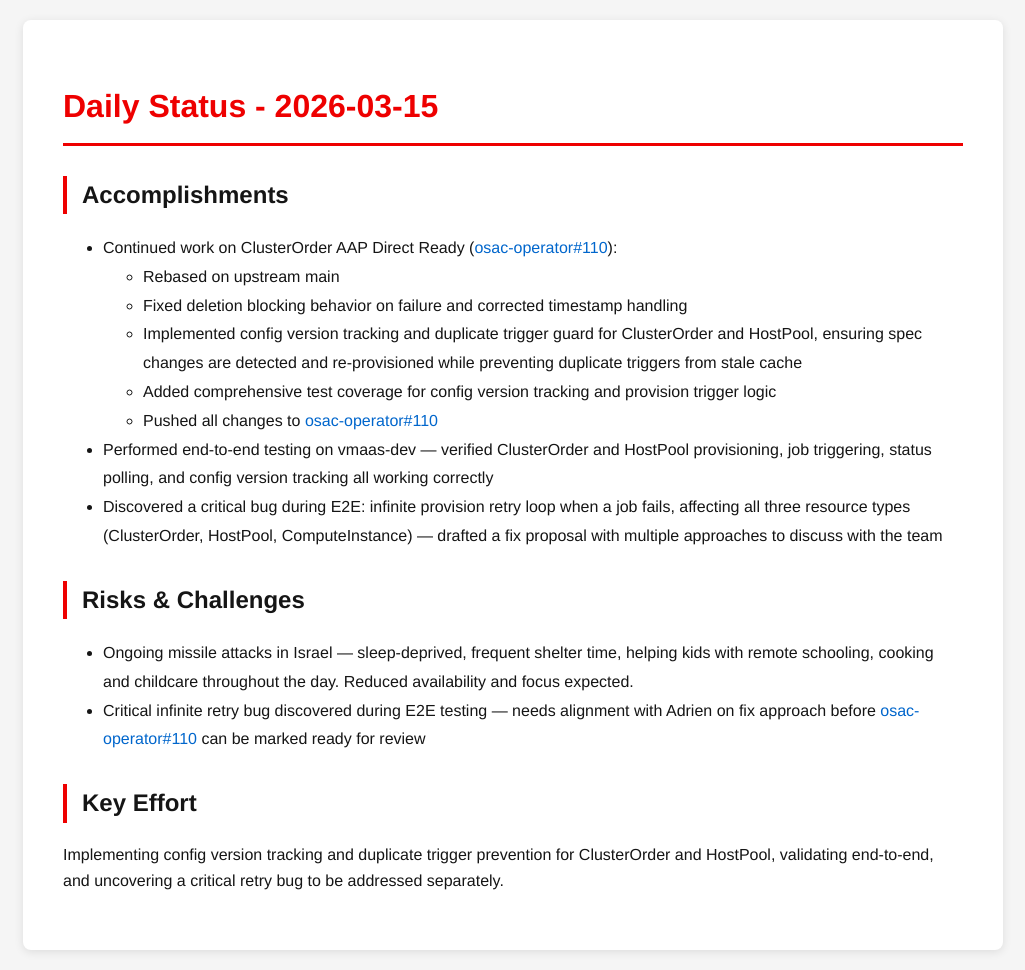
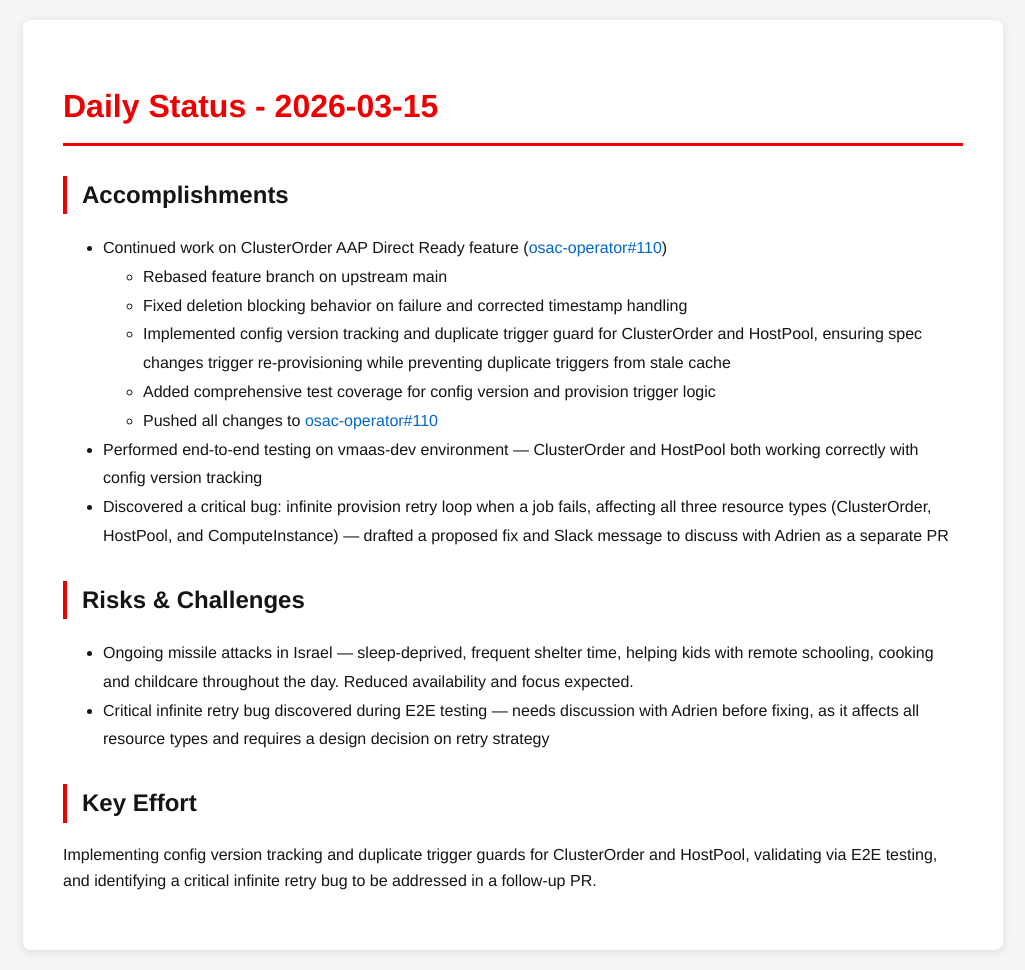
Before and after one commit to tzvatot/daily-status, a Jekyll site: the page built from 2026-03-15.md, in a window 1280 px wide. Shown: the whole page, without its empty margins (127-1152 px from the left). Built offline with Jekyll 4.4.1, drawn with Linux system fonts in a browser that asks for light colours.

Commit message:
Daily status update - 2026-03-15

```diff
--- a/2026-03-15.md
+++ b/2026-03-15.md
@@ -7,21 +7,18 @@
 # Daily Status - 2026-03-15
 
 ## Accomplishments
-
-- Continued work on ClusterOrder AAP Direct Ready ([osac-operator#110](https://github.com/osac-project/osac-operator/pull/110)):
-  - Rebased on upstream main
+- Continued work on ClusterOrder AAP Direct Ready feature ([osac-operator#110](https://github.com/osac-project/osac-operator/pull/110))
+  - Rebased feature branch on upstream main
   - Fixed deletion blocking behavior on failure and corrected timestamp handling
-  - Implemented config version tracking and duplicate trigger guard for ClusterOrder and HostPool, ensuring spec changes are detected and re-provisioned while preventing duplicate triggers from stale cache
-  - Added comprehensive test coverage for config version tracking and provision trigger logic
+  - Implemented config version tracking and duplicate trigger guard for ClusterOrder and HostPool, ensuring spec changes trigger re-provisioning while preventing duplicate triggers from stale cache
+  - Added comprehensive test coverage for config version and provision trigger logic
   - Pushed all changes to [osac-operator#110](https://github.com/osac-project/osac-operator/pull/110)
-- Performed end-to-end testing on vmaas-dev — verified ClusterOrder and HostPool provisioning, job triggering, status polling, and config version tracking all working correctly
-- Discovered a critical bug during E2E: infinite provision retry loop when a job fails, affecting all three resource types (ClusterOrder, HostPool, ComputeInstance) — drafted a fix proposal with multiple approaches to discuss with the team
+- Performed end-to-end testing on vmaas-dev environment — ClusterOrder and HostPool both working correctly with config version tracking
+- Discovered a critical bug: infinite provision retry loop when a job fails, affecting all three resource types (ClusterOrder, HostPool, and ComputeInstance) — drafted a proposed fix and Slack message to discuss with Adrien as a separate PR
 
 ## Risks & Challenges
-
 - Ongoing missile attacks in Israel — sleep-deprived, frequent shelter time, helping kids with remote schooling, cooking and childcare throughout the day. Reduced availability and focus expected.
-- Critical infinite retry bug discovered during E2E testing — needs alignment with Adrien on fix approach before [osac-operator#110](https://github.com/osac-project/osac-operator/pull/110) can be marked ready for review
+- Critical infinite retry bug discovered during E2E testing — needs discussion with Adrien before fixing, as it affects all resource types and requires a design decision on retry strategy
 
 ## Key Effort
-
-Implementing config version tracking and duplicate trigger prevention for ClusterOrder and HostPool, validating end-to-end, and uncovering a critical retry bug to be addressed separately.
+Implementing config version tracking and duplicate trigger guards for ClusterOrder and HostPool, validating via E2E testing, and identifying a critical infinite retry bug to be addressed in a follow-up PR.
```
